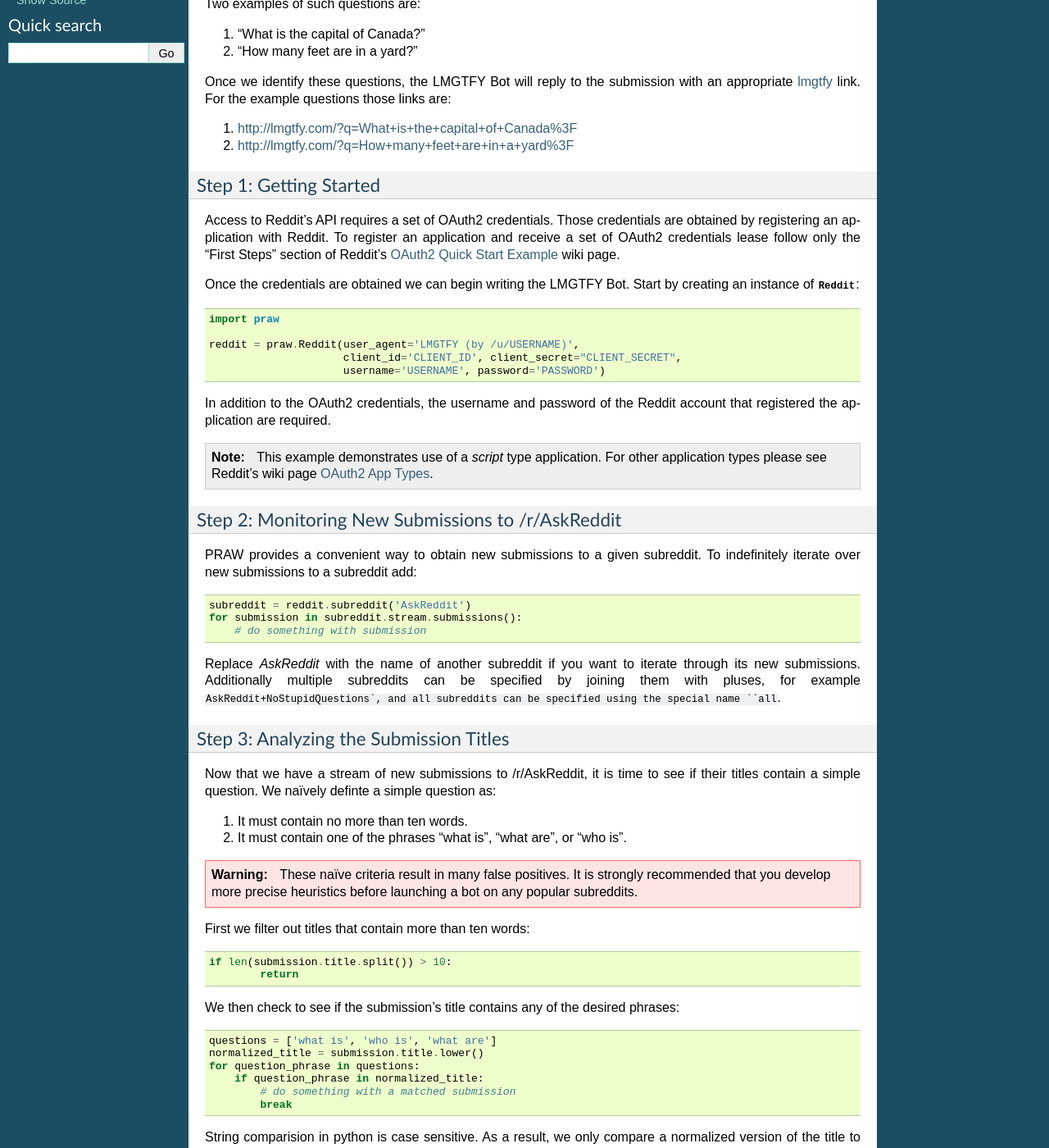
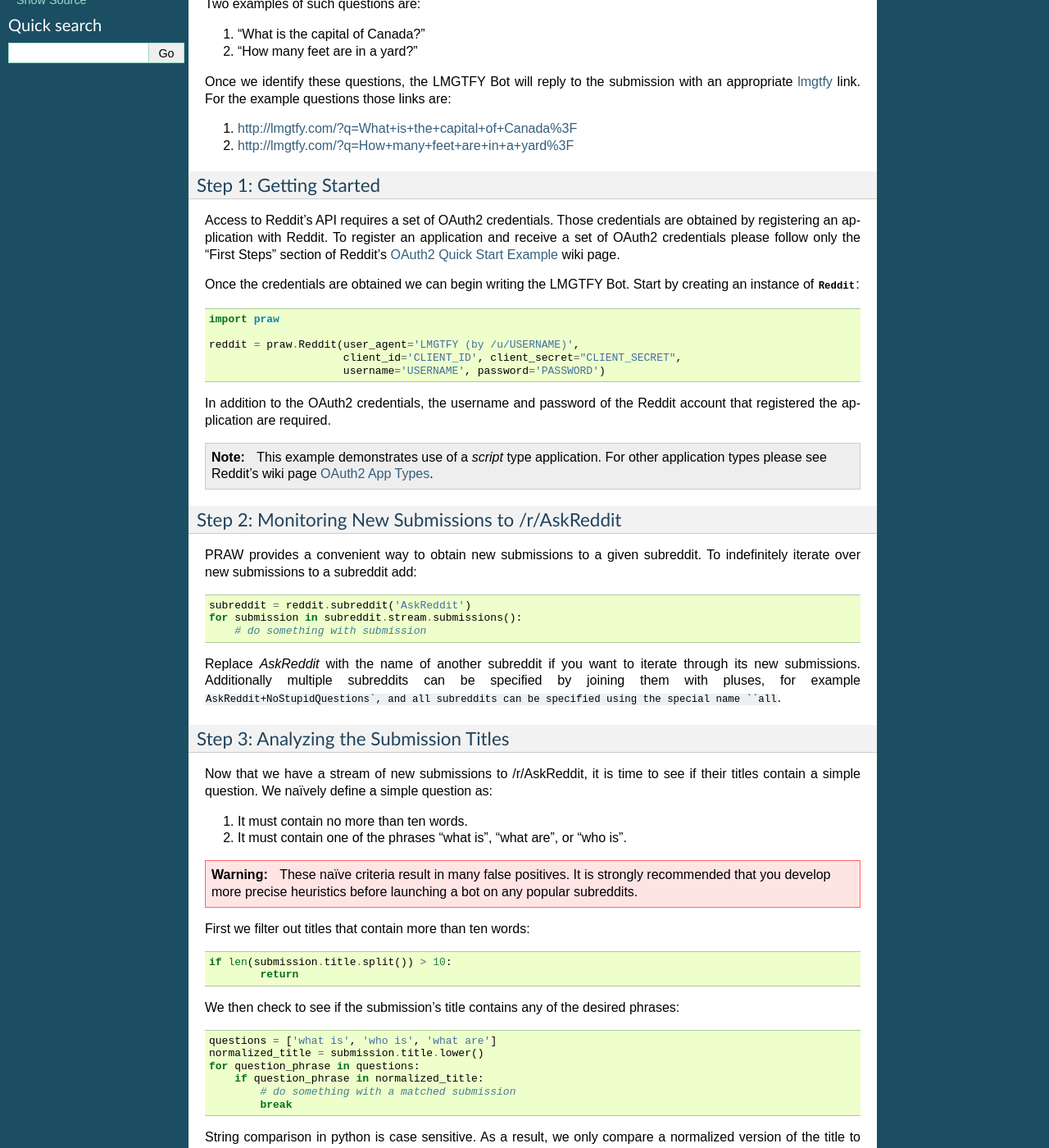
Before and after one commit to praw-dev/praw, a Sphinx documentation site: the page built from docs/pages/reply_bot.rst, in a window 1280 px wide and 1400 px high, scrolled down 520 px. Shown: the whole window at 82% size. Built offline with Sphinx 7.4.7, drawn with Linux system fonts in a browser that asks for light colours; the version number could not be read and is left out; some of the changed text lies outside the part shown.

Commit message:
Update reply_bot.rst
Fixed a few typos.

```diff
--- a/docs/pages/reply_bot.rst
+++ b/docs/pages/reply_bot.rst
@@ -51,7 +51,7 @@ Step 1: Getting Started
 
 Access to Reddit's API requires a set of OAuth2 credentials. Those credentials
 are obtained by registering an application with Reddit. To register an
-application and receive a set of OAuth2 credentials lease follow only the
+application and receive a set of OAuth2 credentials please follow only the
 "First Steps" section of Reddit's `OAuth2 Quick Start Example`_ wiki page.
 
 Once the credentials are obtained we can begin writing the LMGTFY Bot. Start by
@@ -94,7 +94,7 @@ Step 3: Analyzing the Submission Titles
 ~~~~~~~~~~~~~~~~~~~~~~~~~~~~~~~~~~~~~~~
 
 Now that we have a stream of new submissions to /r/AskReddit, it is time to see
-if their titles contain a simple question. We naïvely definte a simple question
+if their titles contain a simple question. We naïvely define a simple question
 as:
 
 1. It must contain no more than ten words.
@@ -124,9 +124,9 @@ phrases:
            # do something with a matched submission
            break
 
-String comparision in python is case sensitive. As a result, we only compare a
+String comparison in python is case sensitive. As a result, we only compare a
 normalized version of the title to our lower-case question phrases. In this
-case, "noralized" means only lower-case.
+case, "normalized" means only lower-case.
 
 The ``break`` at the end prevents us from matching more than once on a single
 submission. For instance, what would happen without the ``break`` if a
```
Also changed, not shown: other parts of docs/pages/reply_bot.rst (+1 -1 lines).
